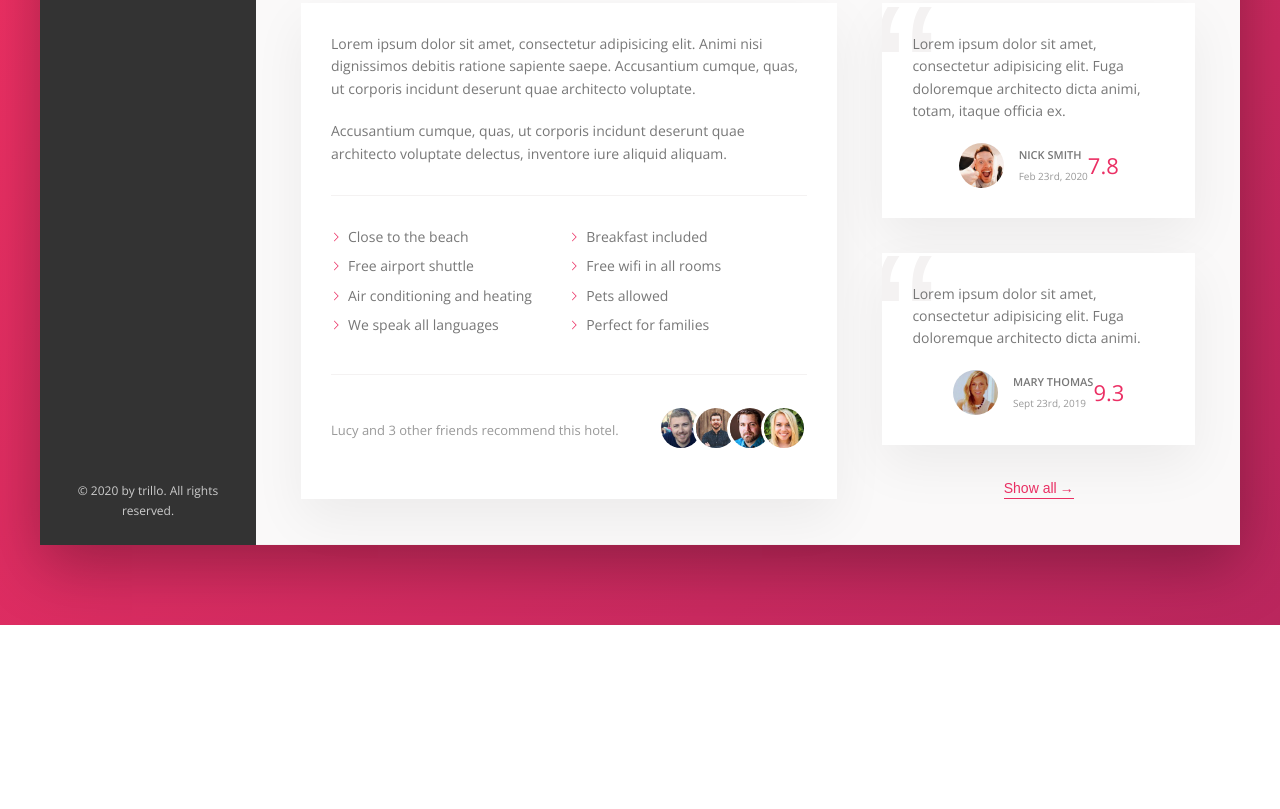
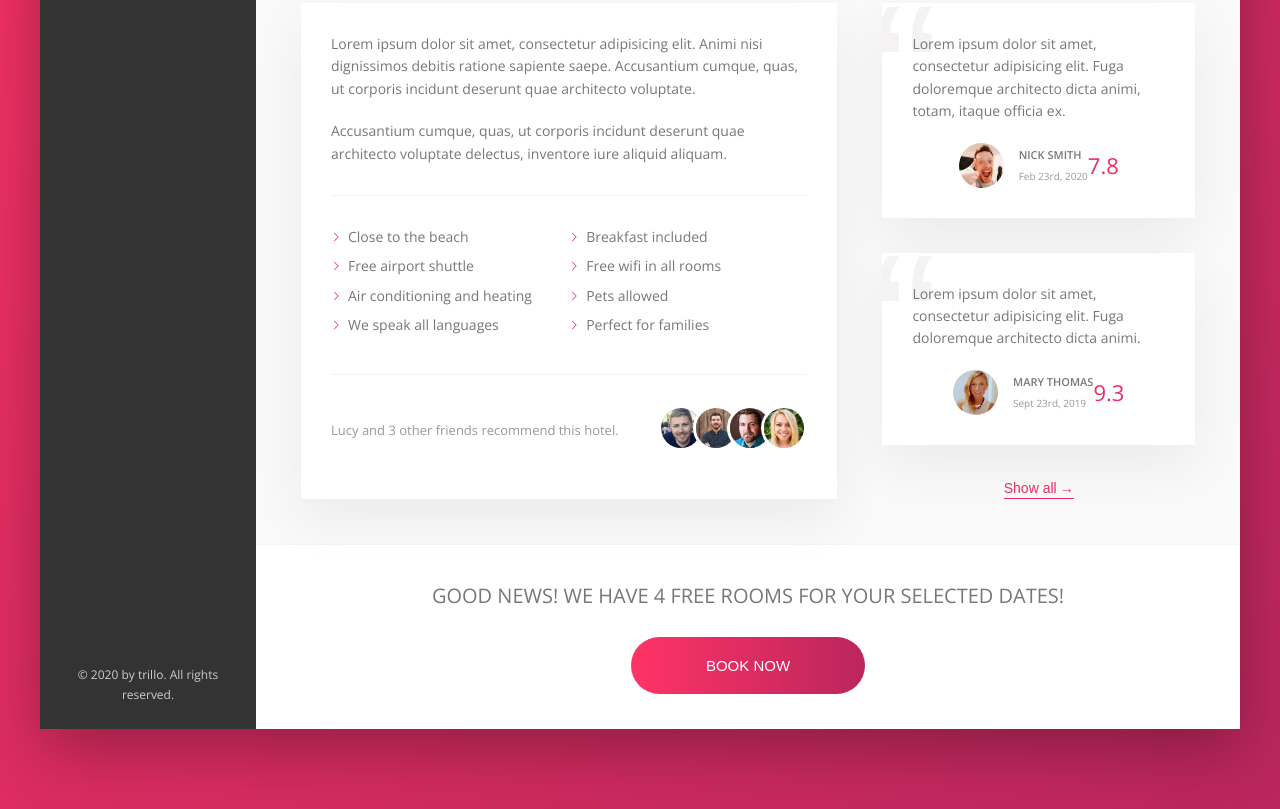
Before and after one commit to singhvikram26/Trillo, a website: page index.html in a window 1280 px wide. Shown: the part 644-1453 px from the top of the page. Before the commit the page ends 1269 px from the top, so only its background shows below. Drawn offline with nearby package versions, Linux system fonts and the light colour scheme.

Commit message:
completed cta section

```diff
--- a/index.html
+++ b/index.html
@@ -209,6 +209,17 @@
                             <button class="btn-inline">Show all<span>&rarr;</span></button>
                         </div>
                     </div>
+
+                    <!--CALL FOR ACTION SECTION-->
+                    <div class="cta">
+                        <h2 class="cta__book-now">
+                            GOOD NEWS! WE HAVE 4 FREE ROOMS FOR YOUR SELECTED DATES!
+                        </h2>
+                        <button class="btn">
+                            <span class="btn__visible">Book now</span>
+                            <span class="btn__invisible">Only 4 rooms left</span>
+                        </button>
+                    </div>
                 </main>
             </div>
         </div>
--- a/sass/_components.scss
+++ b/sass/_components.scss
@@ -459,3 +459,70 @@
         z-index: 1;
     }
 }
+
+
+////////////////////////////////////////////////////////////////
+// CALL TO ACTION
+.cta{
+    padding: 3.5rem 0;
+    text-align: center;
+
+    &__book-now{
+        font-size: 2rem;
+        font-weight: 300;
+        text-transform: uppercase;
+        margin-bottom: 2.5rem;
+    }
+
+}
+
+
+////////////////////////////////////////////////////////////////
+// CALL TO ACTION
+.btn{
+    font-size: 1.5rem;
+    font-weight: 300;
+    text-transform: uppercase;
+    border-radius: 100px;
+    border: none;
+    background-image: linear-gradient(to right, var(--color-primary-light), var(--color-primary-dark));
+    color: #fff;
+    position: relative;
+    overflow: hidden;
+    cursor: pointer;
+
+    & > *{
+        display: inline-block;
+        height: 100%;
+        width: 100%;
+        transition: all .2s;
+    }
+
+    &__visible{
+        padding: 2rem 7.5rem;
+    }
+
+    &__invisible{
+        padding: 2rem 0;
+        position: absolute;
+        left: 0;
+        top: -100%;
+    }
+
+    &:hover{
+        background-image: linear-gradient(to left, var(--color-primary-light), var(--color-primary-dark));
+    }
+
+    &:hover &__visible{
+        transform: translateY(100%);
+    }
+
+    &:hover &__invisible{
+        top: 0;
+    }
+
+    &:focus{
+        outline: none;
+        animation: pulsate 1s infinite;
+    }
+}
```
Also changed, not shown: css/style.css.
